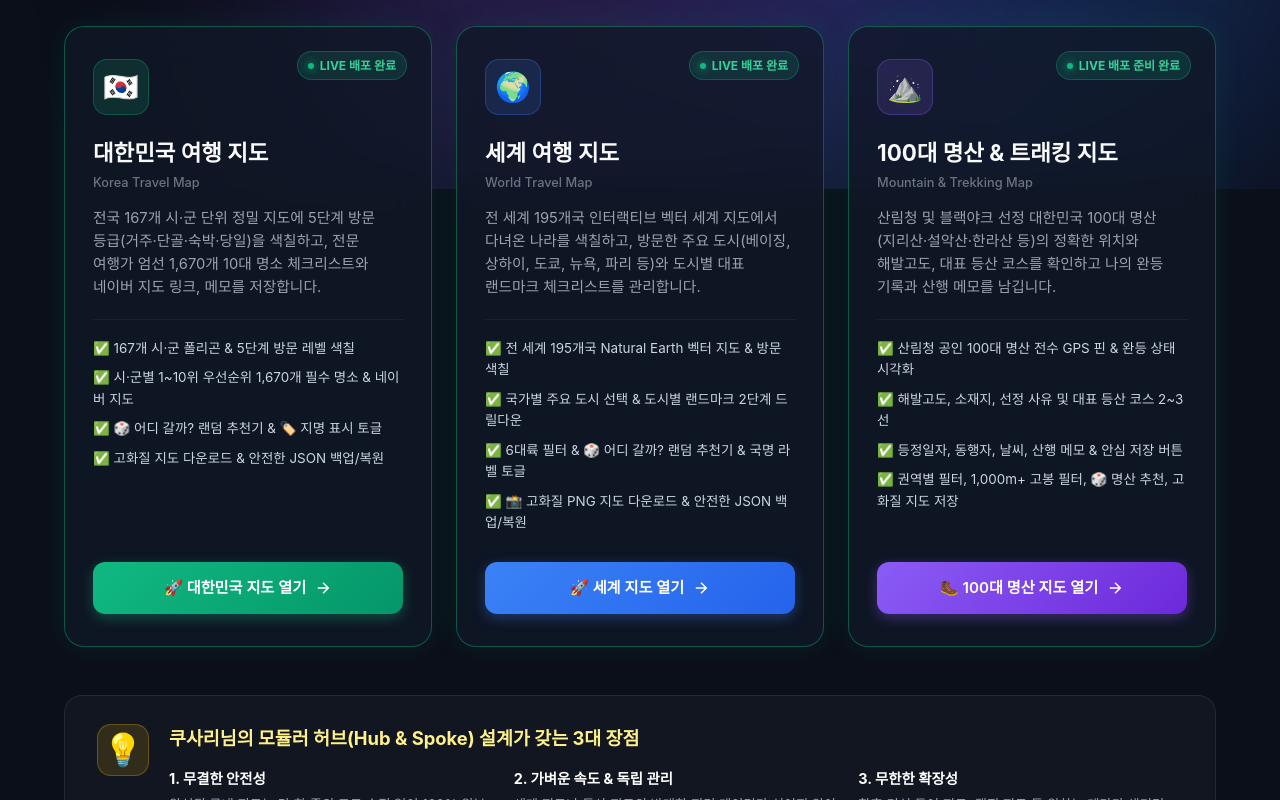
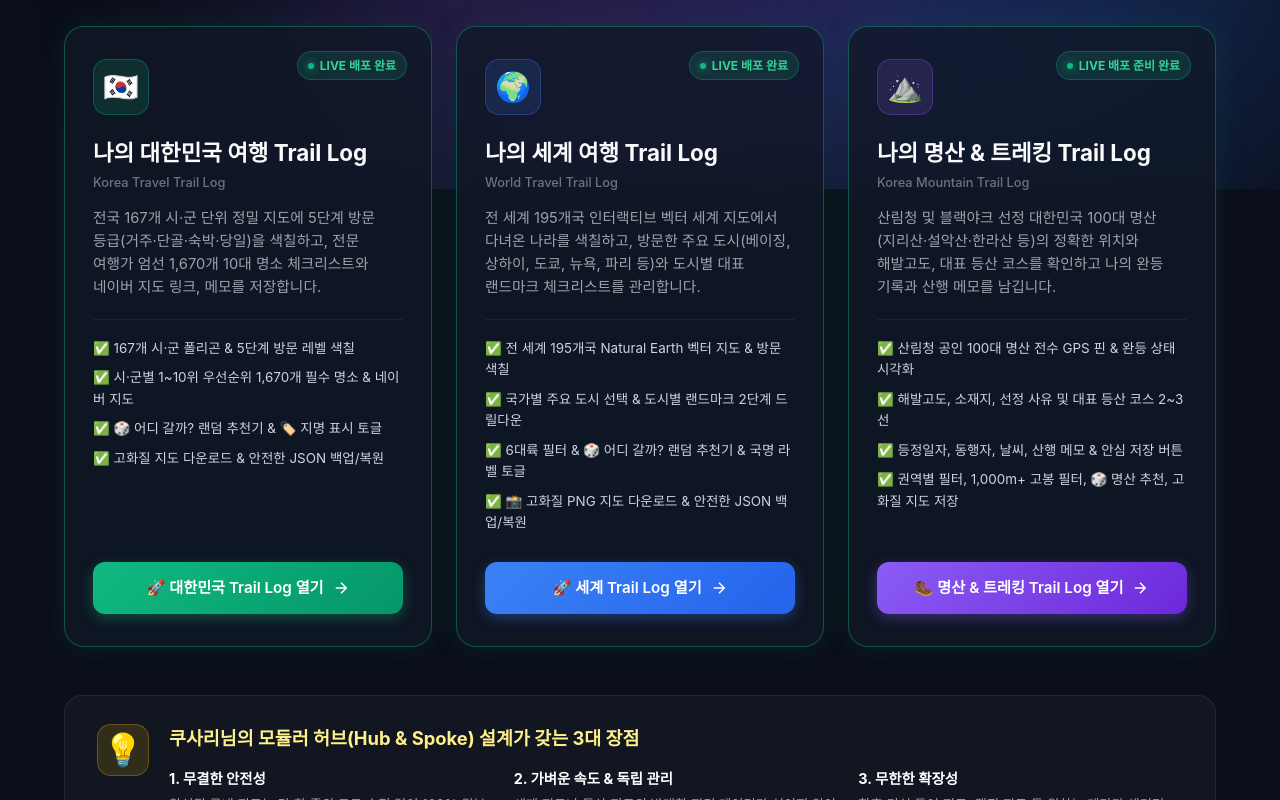
Before and after one commit to MinseoHaeseoFa/my-travel-map, a plain HTML site: page index.html in a window 1280 px wide. Shown: the part 611-1411 px from the top of the page. Drawn offline with Linux system fonts and the light colour scheme; a web font is replaced by a local one.

Commit message:
feat: 3대 여행 웹앱 Trail Log 명칭 통일 반영

```diff
--- a/index.html
+++ b/index.html
@@ -79,8 +79,8 @@
           <div class="card-icon-wrap bg-emerald">
             <span class="card-icon">🇰🇷</span>
           </div>
-          <h3 class="card-title">대한민국 여행 지도</h3>
-          <p class="card-en-title">Korea Travel Map</p>
+          <h3 class="card-title">나의 대한민국 여행 Trail Log</h3>
+          <p class="card-en-title">Korea Travel Trail Log</p>
           <p class="card-desc">
             전국 167개 시·군 단위 정밀 지도에 5단계 방문 등급(거주·단골·숙박·당일)을 색칠하고, 전문 여행가 엄선 1,670개 10대 명소 체크리스트와 네이버 지도 링크, 메모를 저장합니다.
           </p>
@@ -94,7 +94,7 @@
 
           <div class="card-action">
             <a href="https://korea-travel-map-ebon.vercel.app/" target="_blank" rel="noopener" class="btn btn-primary btn-emerald">
-              <span>🚀 대한민국 지도 열기</span>
+              <span>🚀 대한민국 Trail Log 열기</span>
               <svg width="18" height="18" viewBox="0 0 24 24" fill="none" stroke="currentColor" stroke-width="2"><path d="M5 12h14M12 5l7 7-7 7"/></svg>
             </a>
           </div>
@@ -108,8 +108,8 @@
           <div class="card-icon-wrap bg-blue">
             <span class="card-icon">🌍</span>
           </div>
-          <h3 class="card-title">세계 여행 지도</h3>
-          <p class="card-en-title">World Travel Map</p>
+          <h3 class="card-title">나의 세계 여행 Trail Log</h3>
+          <p class="card-en-title">World Travel Trail Log</p>
           <p class="card-desc">
             전 세계 195개국 인터랙티브 벡터 세계 지도에서 다녀온 나라를 색칠하고, 방문한 주요 도시(베이징, 상하이, 도쿄, 뉴욕, 파리 등)와 도시별 대표 랜드마크 체크리스트를 관리합니다.
           </p>
@@ -123,7 +123,7 @@
 
           <div class="card-action">
             <a href="https://world-travel-map-blush.vercel.app/" target="_blank" rel="noopener" class="btn btn-primary btn-blue">
-              <span>🚀 세계 지도 열기</span>
+              <span>🚀 세계 Trail Log 열기</span>
               <svg width="18" height="18" viewBox="0 0 24 24" fill="none" stroke="currentColor" stroke-width="2"><path d="M5 12h14M12 5l7 7-7 7"/></svg>
             </a>
           </div>
@@ -137,8 +137,8 @@
           <div class="card-icon-wrap bg-purple">
             <span class="card-icon">⛰️</span>
           </div>
-          <h3 class="card-title">100대 명산 & 트래킹 지도</h3>
-          <p class="card-en-title">Mountain & Trekking Map</p>
+          <h3 class="card-title">나의 명산 & 트레킹 Trail Log</h3>
+          <p class="card-en-title">Korea Mountain Trail Log</p>
           <p class="card-desc">
             산림청 및 블랙야크 선정 대한민국 100대 명산(지리산·설악산·한라산 등)의 정확한 위치와 해발고도, 대표 등산 코스를 확인하고 나의 완등 기록과 산행 메모를 남깁니다.
           </p>
@@ -152,7 +152,7 @@
 
           <div class="card-action">
             <a href="https://mountain-travel-map.vercel.app/" id="mountain-link-btn" target="_blank" rel="noopener" class="btn btn-primary btn-purple">
-              <span>🥾 100대 명산 지도 열기</span>
+              <span>🥾 명산 & 트레킹 Trail Log 열기</span>
               <svg width="18" height="18" viewBox="0 0 24 24" fill="none" stroke="currentColor" stroke-width="2"><path d="M5 12h14M12 5l7 7-7 7"/></svg>
             </a>
           </div>
```
